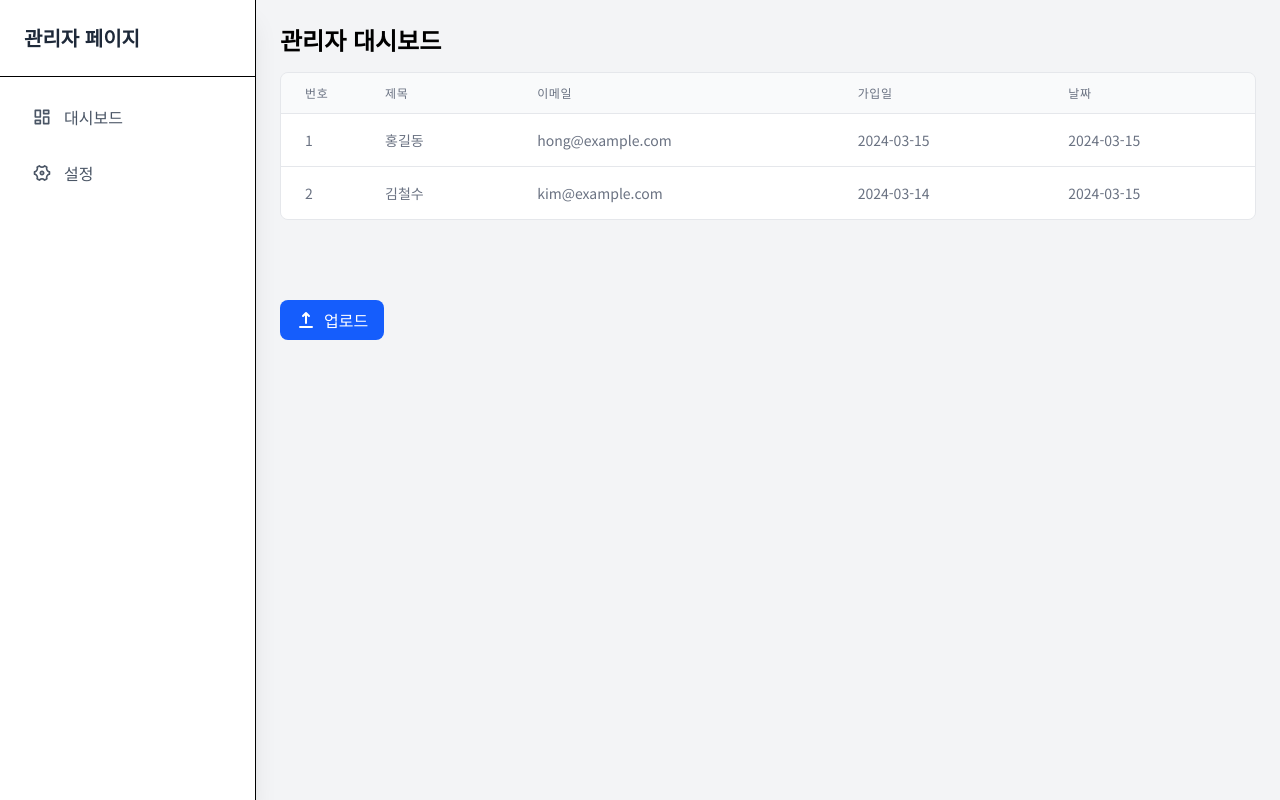
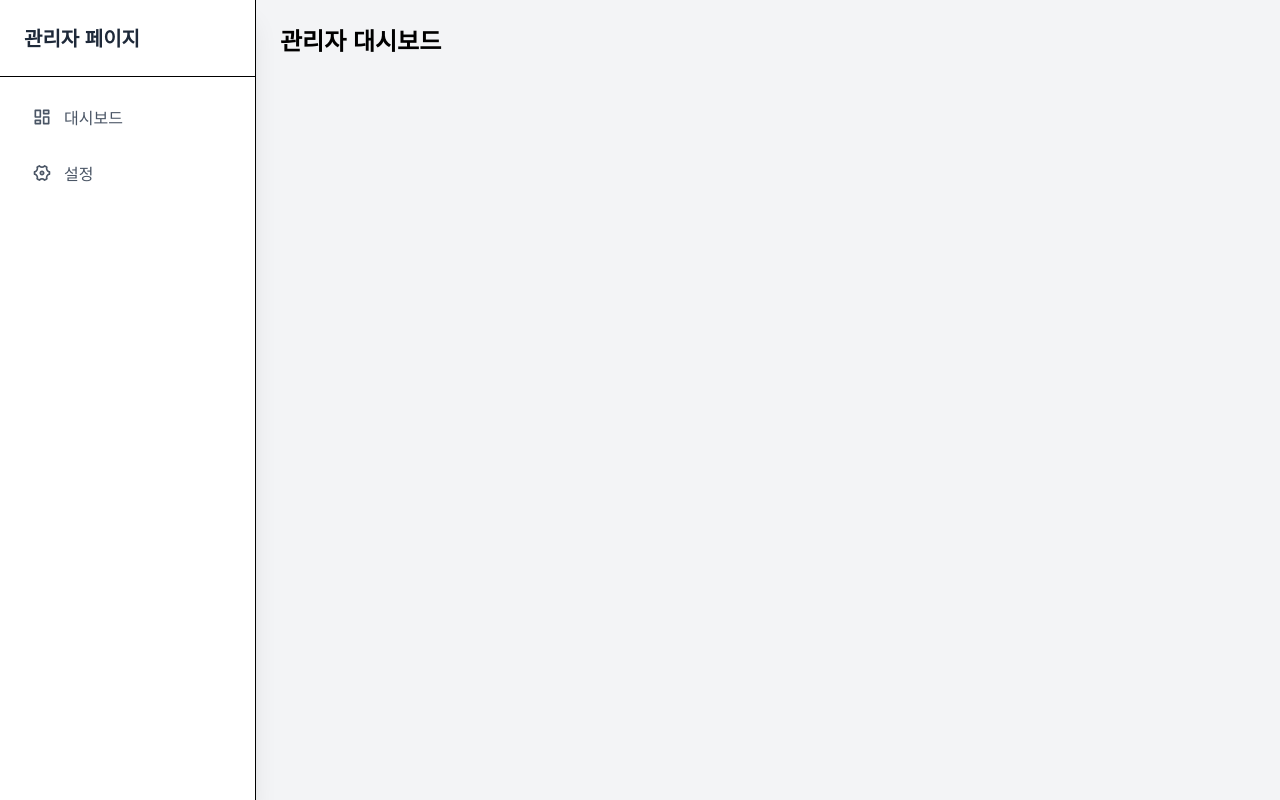
Before and after one commit to DoggySummer/construction, a Next.js app: page /admin in a window 1280 px wide. Built offline with nearby package versions, Linux system fonts and the light colour scheme.

Commit message:
feat: admin페이지 수정

```diff
--- a/app/(Admin)/admin/dashboard/[id]/page.tsx
+++ b/app/(Admin)/admin/dashboard/[id]/page.tsx
@@ -1,9 +1,11 @@
 'use client'
 
 import Image from 'next/image'
+import { useParams } from 'next/navigation'
 import { useEffect, useState } from 'react'
 
 const Dashboard = () => {
+	const { id } = useParams()
 	const [formData, setFormData] = useState({
 		title: '',
 		content: '',
--- a/app/(Admin)/admin/dashboard/page.tsx
+++ b/app/(Admin)/admin/dashboard/page.tsx
@@ -1,10 +1,11 @@
 'use client'
 
 import Table from '@/app/components/admin/table'
-import Image from 'next/image'
+import { useRouter } from 'next/navigation'
 import { useEffect, useState } from 'react'
 
 const Dashboard = () => {
+	const router = useRouter()
 	const [dataList, setDataList] = useState([])
 	useEffect(() => {
 		const fetchData = async () => {
@@ -16,7 +17,7 @@ const Dashboard = () => {
 	}, [])
 	const columns = [
 		{
-			header: 'example',
+			header: 'id',
 			accessor: 'example',
 			width: 'w-20',
 			type: 'text' as const,
@@ -26,10 +27,31 @@ const Dashboard = () => {
 		{ header: 'imageUrl', accessor: 'imageUrl', type: 'image' as const },
 		{ header: 'createdAt', accessor: 'createdAt', type: 'text' as const },
 	]
+	const handleRowClick = (row: any) => {
+		router.push(`/admin/dashboard/${row.example}`)
+	}
 	return (
 		<>
 			<h1 className='text-2xl font-bold mb-4'>관리자 대시보드</h1>
-			<Table columns={columns} data={dataList} />
+			<Table columns={columns} data={dataList} onRowClick={handleRowClick} />
+			<button
+				onClick={() => router.push('/admin/upload')}
+				className='px-4 mt-20 cursor-pointer py-2 bg-blue-600 text-white rounded-lg hover:bg-blue-700 transition-colors duration-200 flex items-center space-x-2'
+			>
+				<svg
+					xmlns='http://www.w3.org/2000/svg'
+					className='h-5 w-5'
+					viewBox='0 0 20 20'
+					fill='currentColor'
+				>
+					<path
+						fillRule='evenodd'
+						d='M3 17a1 1 0 011-1h12a1 1 0 110 2H4a1 1 0 01-1-1zM6.293 6.707a1 1 0 010-1.414l3-3a1 1 0 011.414 0l3 3a1 1 0 01-1.414 1.414L11 5.414V13a1 1 0 11-2 0V5.414L7.707 6.707a1 1 0 01-1.414 0z'
+						clipRule='evenodd'
+					/>
+				</svg>
+				<span>업로드</span>
+			</button>
 		</>
 	)
 }
--- a/app/(Admin)/admin/page.tsx
+++ b/app/(Admin)/admin/page.tsx
@@ -1,59 +1,7 @@
-'use client'
-
-import Table from '@/app/components/admin/table'
-import { useRouter } from 'next/navigation'
 export default function AdminDashboard() {
-	const router = useRouter()
-	const columns = [
-		{ header: '번호', accessor: 'id', width: 'w-20' },
-		{ header: '제목', accessor: 'name' },
-		{ header: '이메일', accessor: 'email' },
-		{ header: '가입일', accessor: 'joinDate' },
-		{ header: '날짜', accessor: 'date' },
-	]
-
-	const data = [
-		{
-			id: 1,
-			name: '홍길동',
-			email: 'hong@example.com',
-			joinDate: '2024-03-15',
-			date: '2024-03-15',
-		},
-		{
-			id: 2,
-			name: '김철수',
-			email: 'kim@example.com',
-			joinDate: '2024-03-14',
-			date: '2024-03-15',
-		},
-	]
-	const handleRowClick = (row: any) => {
-		console.log('Selected row:', row)
-	}
-
 	return (
 		<div>
 			<h1 className='text-2xl font-bold mb-4'>관리자 대시보드</h1>
-			<Table columns={columns} data={data} onRowClick={handleRowClick} />
-			<button
-				onClick={() => router.push('/admin/upload')}
-				className='px-4 mt-20 cursor-pointer py-2 bg-blue-600 text-white rounded-lg hover:bg-blue-700 transition-colors duration-200 flex items-center space-x-2'
-			>
-				<svg
-					xmlns='http://www.w3.org/2000/svg'
-					className='h-5 w-5'
-					viewBox='0 0 20 20'
-					fill='currentColor'
-				>
-					<path
-						fillRule='evenodd'
-						d='M3 17a1 1 0 011-1h12a1 1 0 110 2H4a1 1 0 01-1-1zM6.293 6.707a1 1 0 010-1.414l3-3a1 1 0 011.414 0l3 3a1 1 0 01-1.414 1.414L11 5.414V13a1 1 0 11-2 0V5.414L7.707 6.707a1 1 0 01-1.414 0z'
-						clipRule='evenodd'
-					/>
-				</svg>
-				<span>업로드</span>
-			</button>
 		</div>
 	)
 }
```
